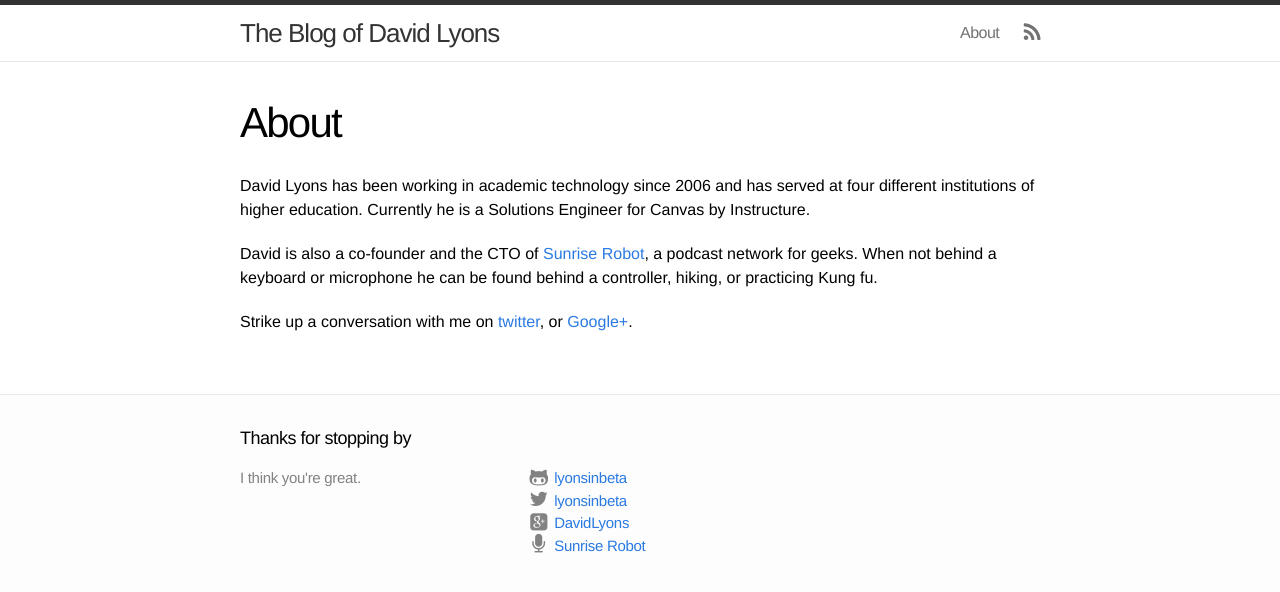
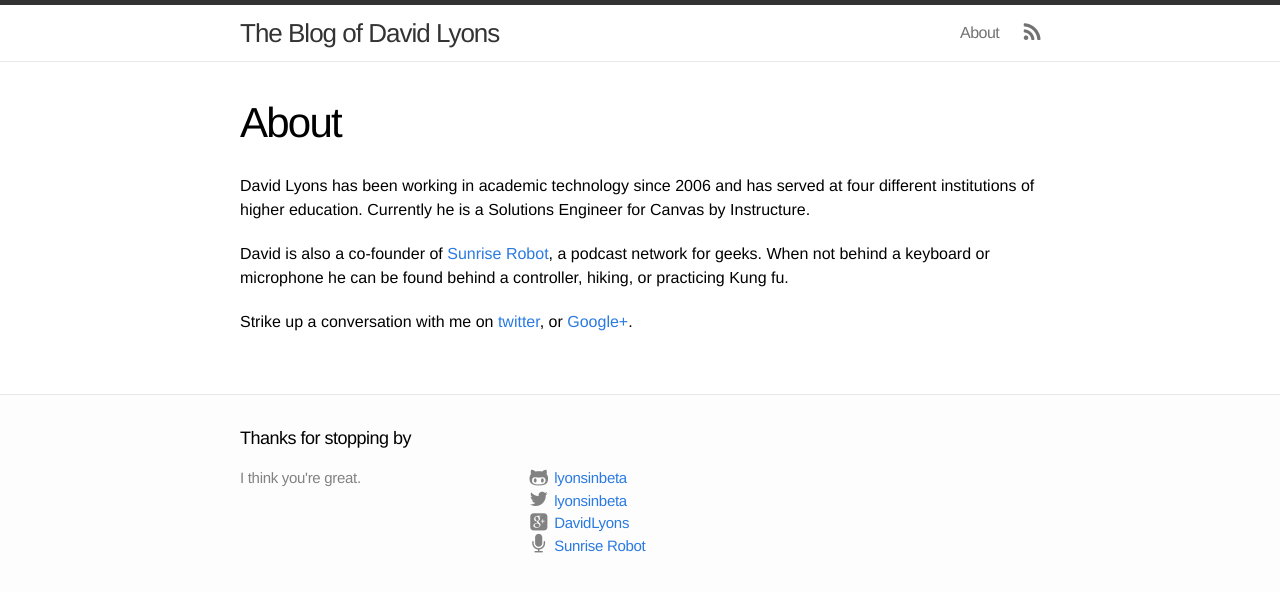
Before and after one commit to lyonsinbeta/lyonsinbeta.github.io, a Jekyll site: the page built from about.md, in a window 1280 px wide. Shown: the top 592 px of the page. Built offline with Jekyll 4.4.1, drawn with Linux system fonts in a browser that asks for light colours.

```diff
--- a/about.md
+++ b/about.md
@@ -6,6 +6,6 @@ permalink: /about/
 
 David Lyons has been working in academic technology since 2006 and has served at four different institutions of higher education. Currently he is a Solutions Engineer for Canvas by Instructure.
 
-David is also a co-founder and the CTO of [Sunrise Robot](http://sunriserobot.net), a podcast network for geeks. When not behind a keyboard or microphone he can be found behind a controller, hiking, or practicing Kung fu.
+David is also a co-founder of [Sunrise Robot](http://sunriserobot.net), a podcast network for geeks. When not behind a keyboard or microphone he can be found behind a controller, hiking, or practicing Kung fu.
 
 <p>Strike up a conversation with me on <a href="http://twitter.com/{{site.twitter_username}}">twitter</a>, or <a href="http://google.com/+{{site.googleplus_username}}">Google+</a>.</p>
```
